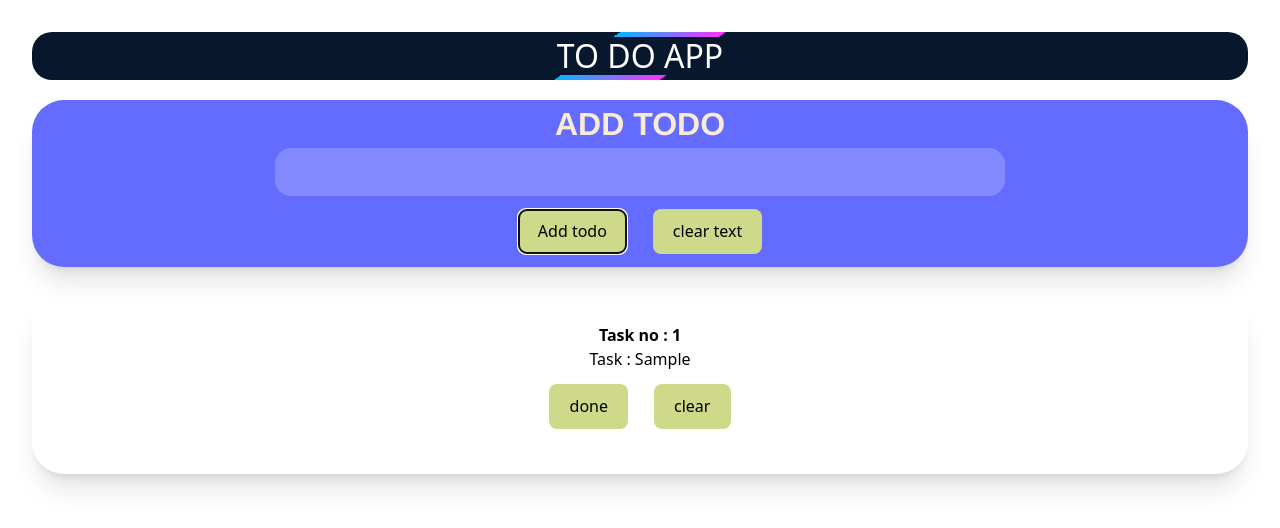
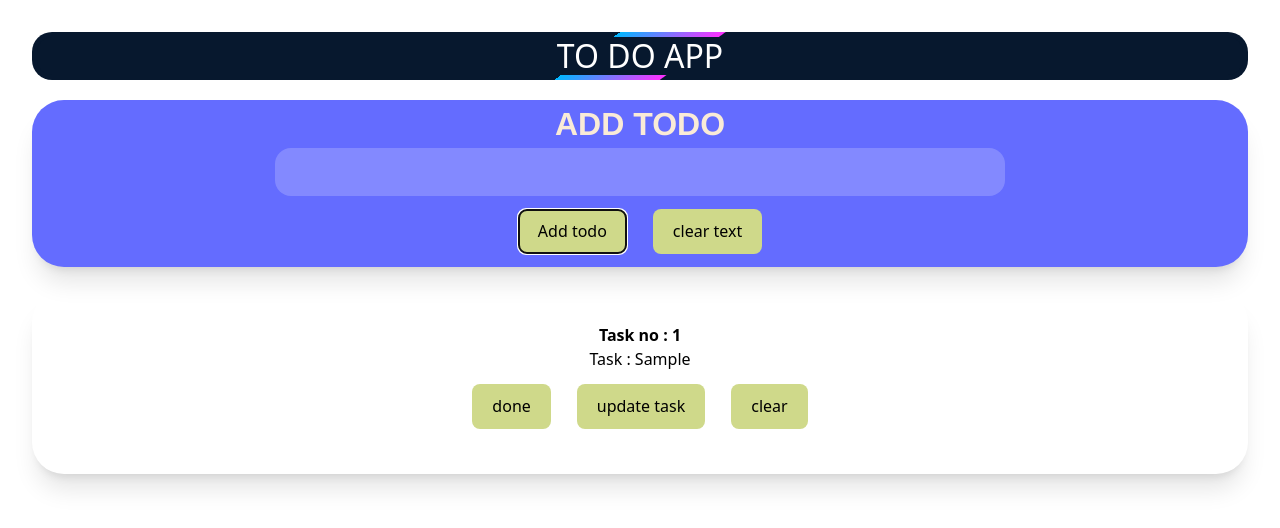
Before and after one commit to rupeshkumar18123/todo_app, a React (Vite) app: page / in a window 1280 px wide. Both pictures are taken after typing "Sample" into the empty fields and a click on the button "Add todo". Shown: the top 528 px of the page. Built offline with nearby package versions, Linux system fonts and the light colour scheme.

Commit message:
add update button

```diff
--- a/src/todo/Insert_todo.jsx
+++ b/src/todo/Insert_todo.jsx
@@ -26,6 +26,13 @@ const delete_todos=(todoId)=>{
      setTodos(todos.filter(todo=>todo.ID !== todoId));
 }
 
+const todo_update = (todoid_update)=>{
+  const update_task = prompt("Enter new task : ");
+  if(update_task){
+    setTodos(todos.map(todo=>todo.ID == todoid_update ? {...todo,task:update_task} :todo));
+  }
+}
+
   return (
 
     <div >
@@ -45,7 +52,7 @@ const delete_todos=(todoId)=>{
 
               todos.map((todo)=>(
 
-                <TodoCard key={todo.ID} todo={todo} onDelete={delete_todos}/>
+                <TodoCard key={todo.ID} todo={todo} onDelete={delete_todos} todo_update={todo_update}/>
               ))
             }
 
--- a/src/todo/TodoCard.jsx
+++ b/src/todo/TodoCard.jsx
@@ -1,6 +1,6 @@
 import React, { useState } from 'react'
 import "./style.css"
-function TodoCard({todo,onDelete}) {
+function TodoCard({todo,onDelete,todo_update}) {
   const [msg_done,setMsg_done] = useState("");
   const [isDone,setIsDone]=useState(false);
   const todo_done=()=>{
@@ -15,6 +15,8 @@ function TodoCard({todo,onDelete}) {
         <span>Task : {todo.task}</span>
         <br />
         <button onClick={todo_done}  disabled={isDone}>done</button>
+        {/* add update button */}
+        <button onClick={()=>todo_update(todo.ID)}  disabled={isDone}>update task</button>
         <button onClick={()=>{onDelete(todo.ID)}}>clear</button>
         <p>{msg_done}</p>
     </div>
```
